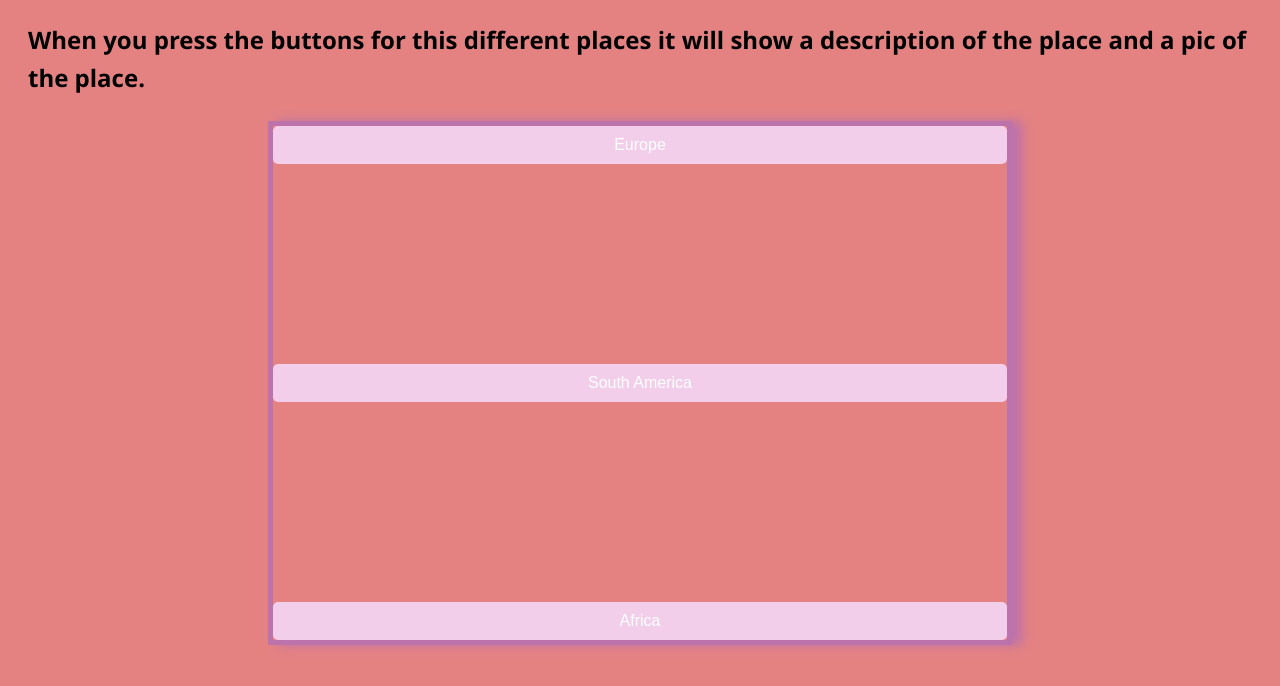
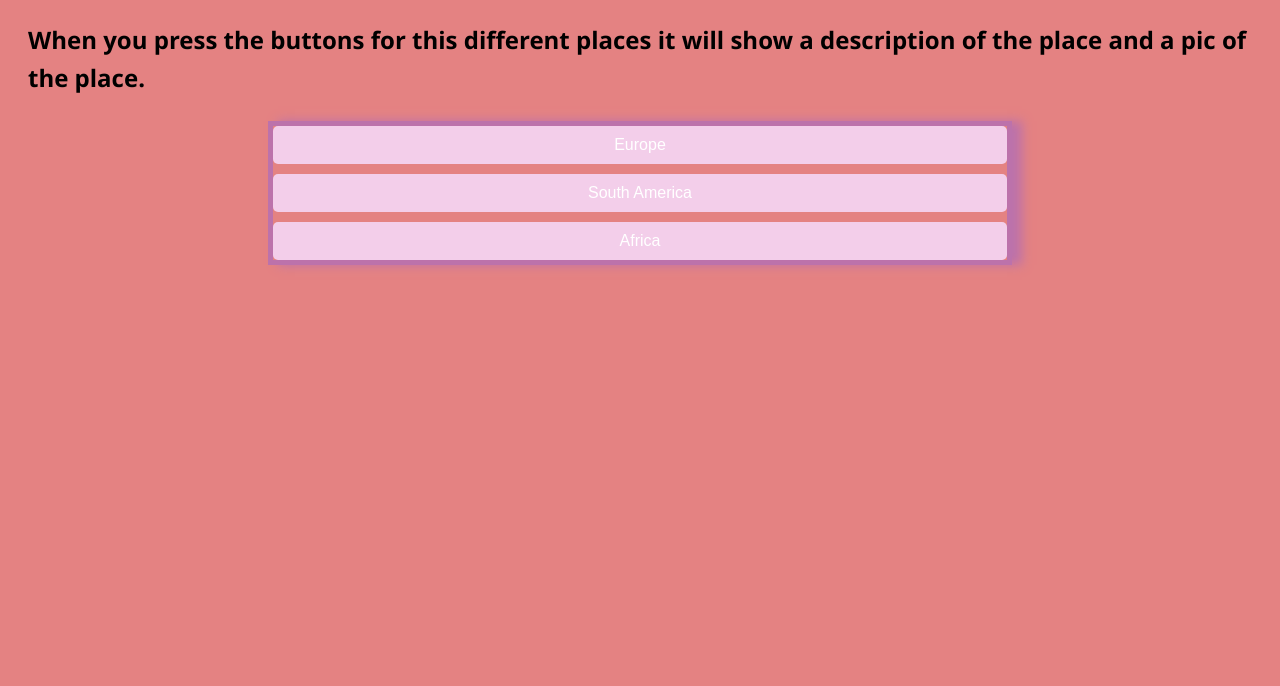
Before and after one commit to elvischege98-tech/Visited-Places, a plain HTML site: page index.html in a window 1280 px wide. Shown: the part 150-836 px from the top of the page. After the commit the page ends 800 px from the top, so only its background shows below. Drawn offline with Linux system fonts and the light colour scheme.

Commit message:
Addition of styling

```diff
--- a/style.css
+++ b/style.css
@@ -13,13 +13,14 @@
  }
   .destination{
   width: 60%;
+  height: 50%;
   margin: 20px auto;
   font-family: Georgia, 'Times New Roman', Times, serif;
   border: solid rgb(188, 114, 171) 5px;
   display: flex;
   flex-direction: column;
   box-shadow: 10px 0 10px 0 rgb(188, 114, 171);
-  gap: 200px;
+  gap: 10px;
   }
 
   button{
```
